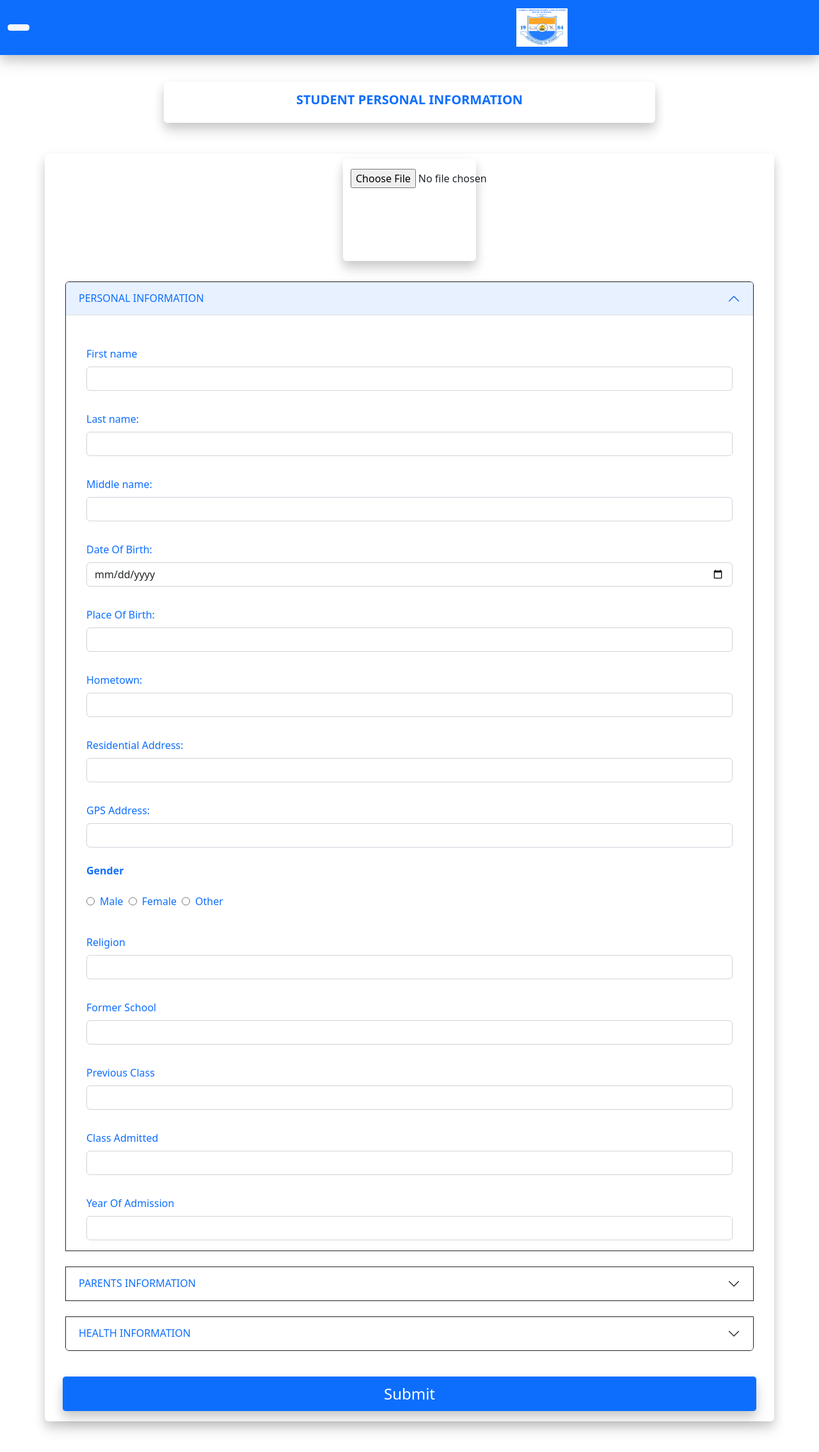
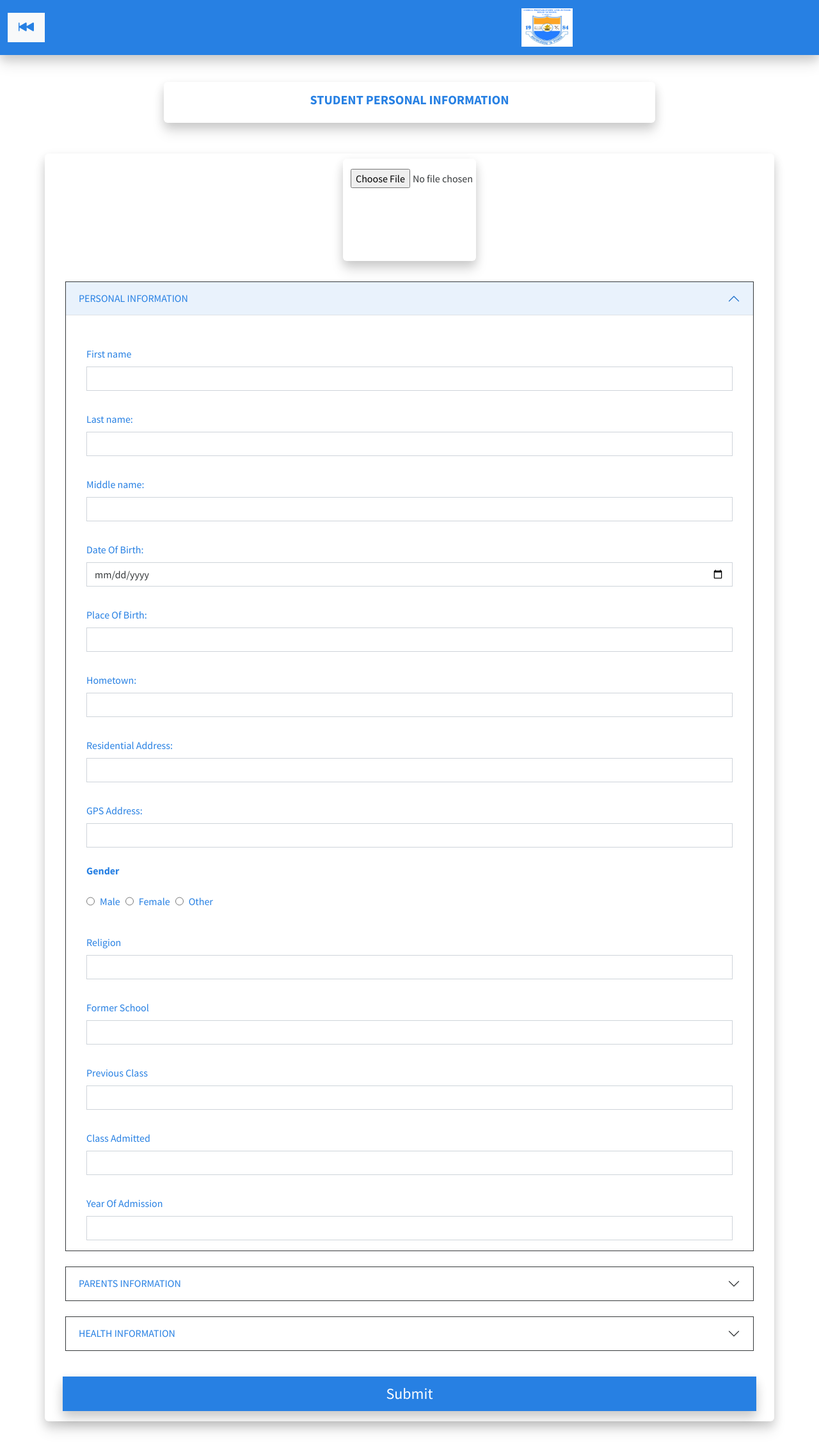
Before and after one commit to BrightfieldTechAcademy/FullstackCohort1-Projects, a PHP site: page /addStudent in a window 1280 px wide. Shown: the whole page at 64% size. Run offline with PHP 8.4, Linux system fonts and the light colour scheme; the visitor is signed in with stand-in values (Sample User, id 1); data that the repository does not hold is empty.

Commit message:
restructuring css files in student view template

```diff
--- a/CorsaSchoolManagementSystem/Views/addStudent.php
+++ b/CorsaSchoolManagementSystem/Views/addStudent.php
@@ -6,10 +6,11 @@
     <meta name="viewport" content="width=device-width, initial-scale=1.0">
     <title>Corsa And Partners Boarding School Complex</title>
     <link rel="icon" href="<?php echo BASE_URL?>/Views/image/logo.jpg">
+    <!-- Bootstrap css only -->
     <link rel="stylesheet" href="https://bootswatch.com/5/cosmo/bootstrap.min.css">
+
     <!-- Bootstrap Icon -->
-    <link href="https://cdn.jsdelivr.net/npm/bootstrap@5.2.2/dist/css/bootstrap.min.css" rel="stylesheet" integrity="sha384-Zenh87qX5JnK2Jl0vWa8Ck2rdkQ2Bzep5IDxbcnCeuOxjzrPF/et3URy9Bv1WTRi" crossorigin="anonymous">
-
+    <link rel="stylesheet" href="https://cdn.jsdelivr.net/npm/bootstrap-icons@1.10.2/font/bootstrap-icons.css">
 </head>
 <body>
   <nav class="navbar navbar-light bg-primary fixed-top" style="box-shadow: 0 15px 20px 0 rgba(0, 0, 0, 0.1), 0 6px 15px 0 rgba(0, 0, 0, 0.14);">
@@ -242,7 +243,7 @@
   </form>
 
 
-  <script src="https://cdn.jsdelivr.net/npm/bootstrap@5.2.2/dist/js/bootstrap.bundle.min.js" integrity="sha384-OERcA2EqjJCMA+/3y+gxIOqMEjwtxJY7qPCqsdltbNJuaOe923+mo//f6V8Qbsw3" crossorigin="anonymous"></script>
-
+<!-- JavaScript Bundle with Popper -->
+<script src="https://cdn.jsdelivr.net/npm/bootstrap@5.2.2/dist/js/bootstrap.bundle.min.js" integrity="sha384-OERcA2EqjJCMA+/3y+gxIOqMEjwtxJY7qPCqsdltbNJuaOe923+mo//f6V8Qbsw3" crossorigin="anonymous"></script>
 </body>
 </html>
```
